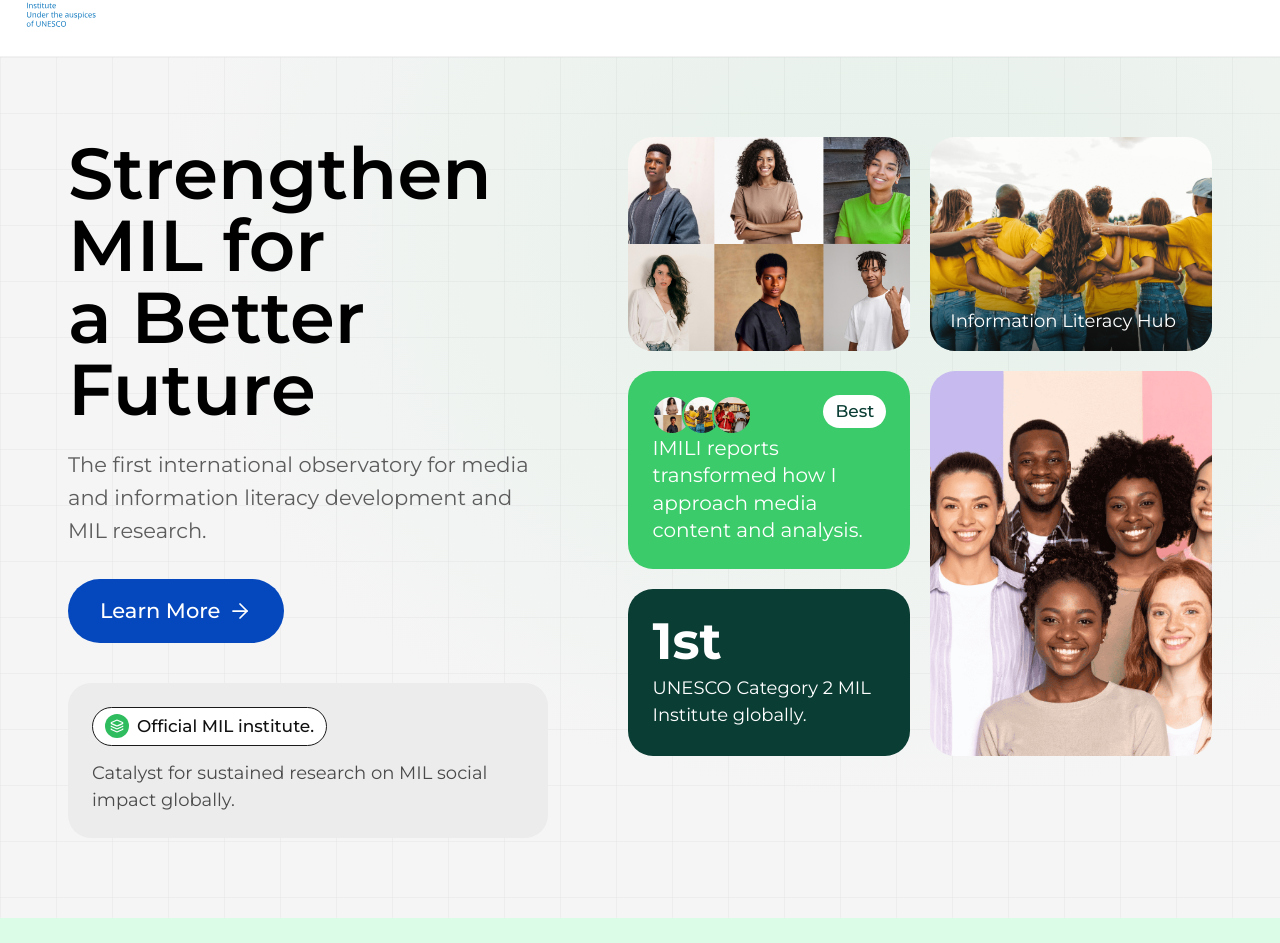
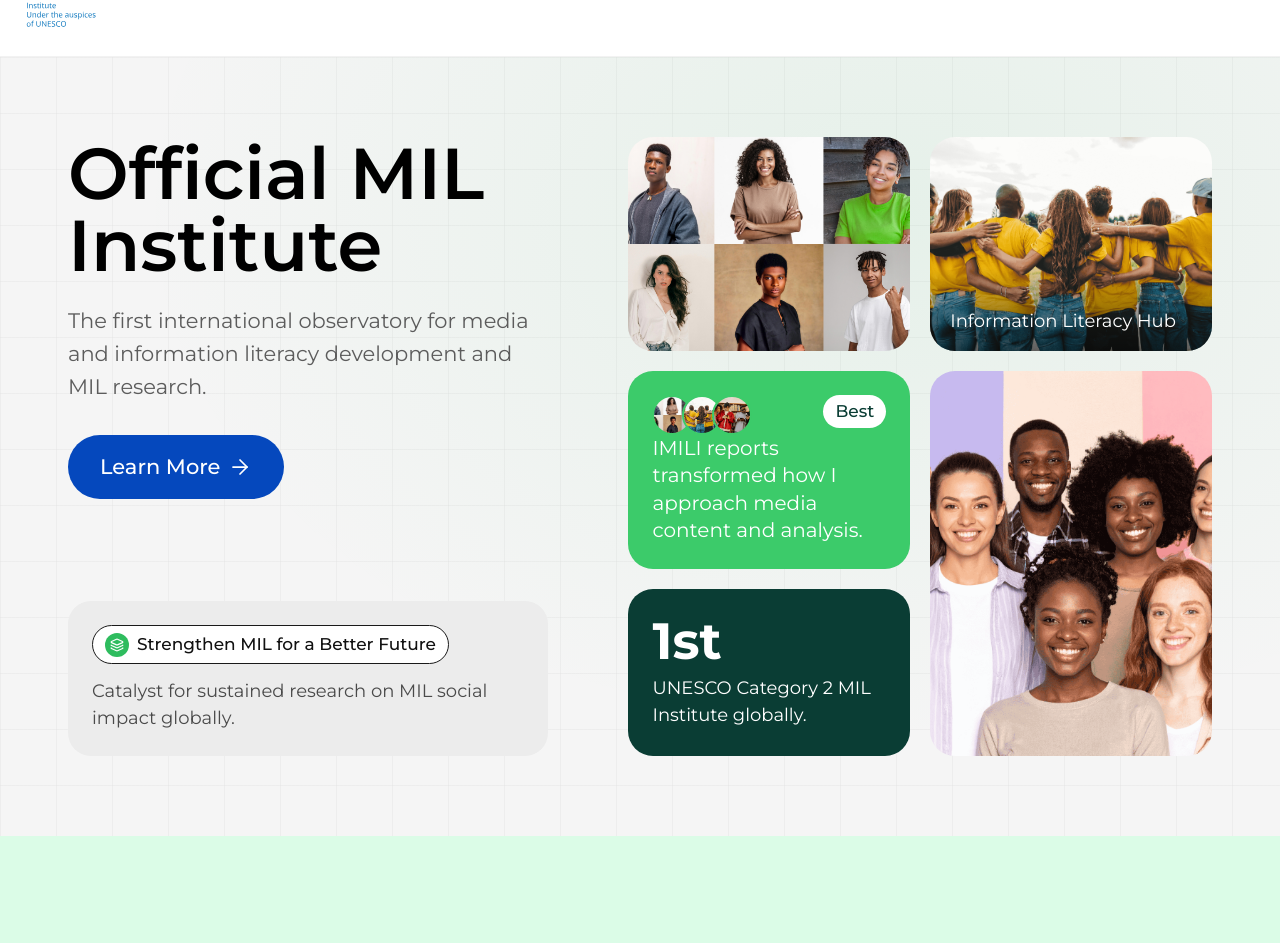
Before and after one commit to damolaoladipo/imli-website, a Next.js app: page / in a window 1280 px wide. Shown: the part 1339-2282 px from the top of the page. Built offline with nearby package versions, Linux system fonts and the light colour scheme.

Commit message:
feat(content): update homepage hero headline copy
Swap headline and feature badge text for the bento hero section.

```diff
--- a/_data/imili/bento-hero.ts
+++ b/_data/imili/bento-hero.ts
@@ -23,12 +23,12 @@
 
 /** IMILI homepage hero — field lengths aligned to reference placeholders */
 export const bentoHeroHomepageContent: BentoHeroContent = {
-  headline: "Strengthen MIL for a Better Future",
+  headline: "Official MIL Institute ",
   subhead:
     "The first international observatory for media and information literacy development and MIL research.",
   cta: { label: "Learn More", href: "/about" },
   feature: {
-    badgeLabel: "Official MIL institute.",
+    badgeLabel: "Strengthen MIL for a Better Future",
     body: "Catalyst for sustained research on MIL social impact globally.",
   },
   bento: {
```
